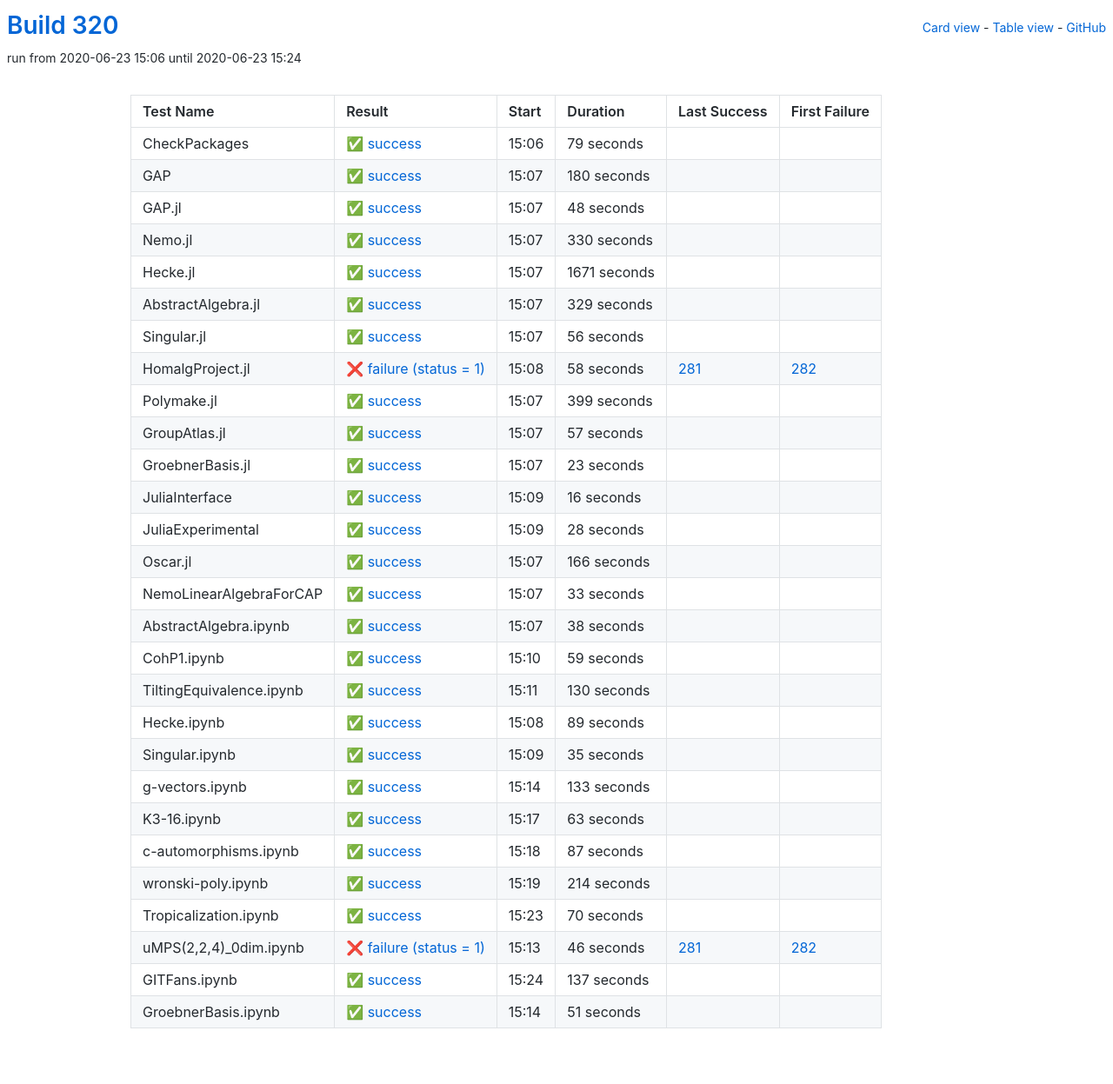
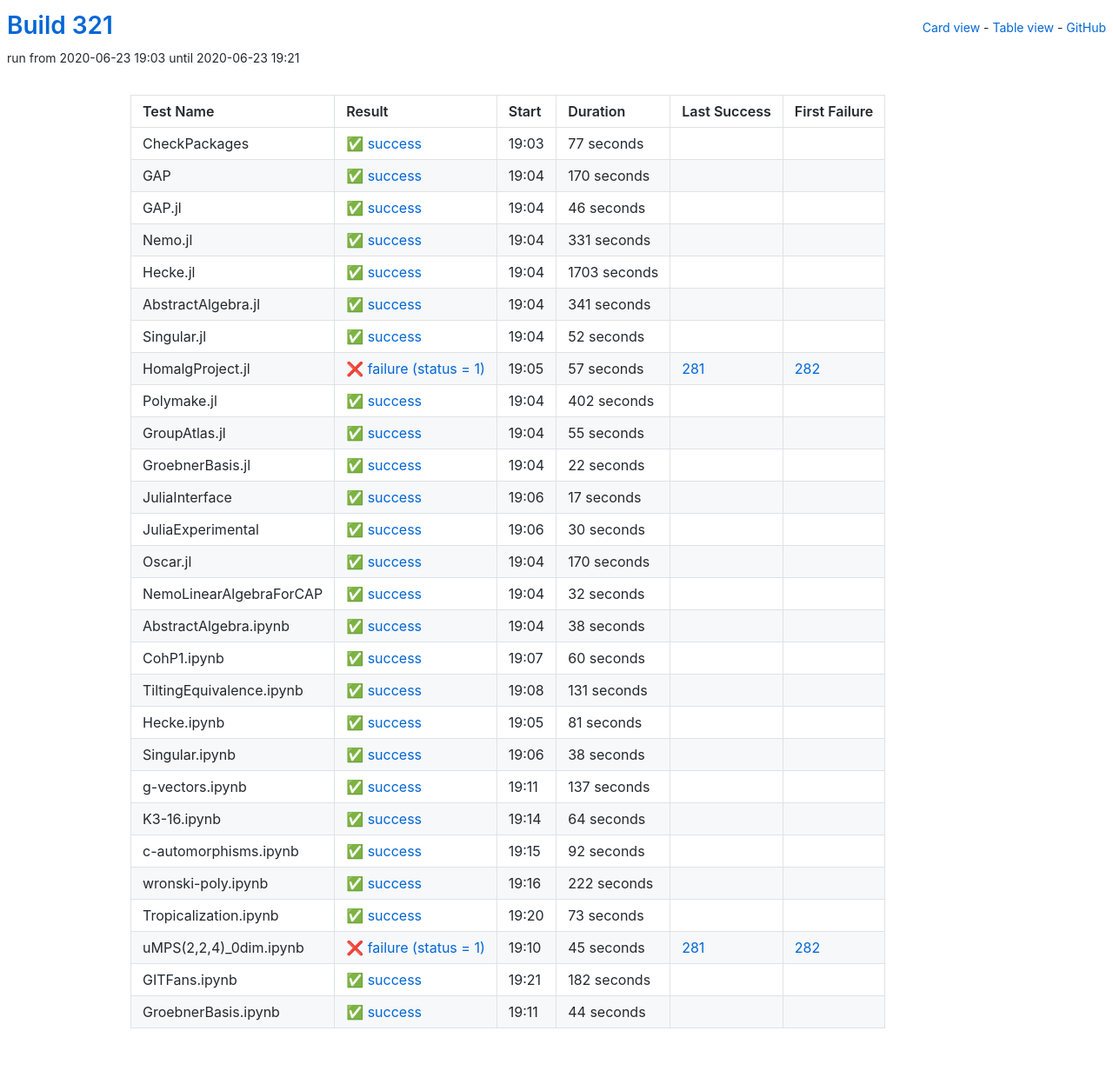
Before and after one commit to oscar-system/oscar-ci-status-stable, a Jekyll site: the page built from table.html, in a window 1280 px wide. Shown: the whole page at 87% size. Built offline with Jekyll 4.4.1, drawn with Linux system fonts in a browser that asks for light colours.

Commit message:
Build #321

```diff
--- a/_data/ci.yml
+++ b/_data/ci.yml
@@ -1,6 +1,6 @@
 ---
-build: 320
-build_url: https://oscarci.mathematik.uni-kl.de/job/oscar-stable/320/
+build: 321
+build_url: https://oscarci.mathematik.uni-kl.de/job/oscar-stable/321/
 job: oscar-stable
 organization: oscar-system
 repo: oscar-ci-status-stable
@@ -8,188 +8,188 @@ repourl: https://github.com/oscar-system/oscar-ci-status-stable
 tests:
 - name: CheckPackages
   id: checkpackages
-  log: https://oscarci.mathematik.uni-kl.de/job/oscar-stable/320/artifact/logs/build-320/CheckPackages.log
-  start: 2020-06-23 15:06
+  log: https://oscarci.mathematik.uni-kl.de/job/oscar-stable/321/artifact/logs/build-321/CheckPackages.log
+  start: 2020-06-23 19:03
   success: true
   exitcode: 0
   status: success
-  duration: 79
+  duration: 77
   last_success: false
   last_success_url:
   first_failure: false
   first_failure_url:
 - name: GAP
   id: gap
-  log: https://oscarci.mathematik.uni-kl.de/job/oscar-stable/320/artifact/logs/build-320/GAP.log
-  start: 2020-06-23 15:07
+  log: https://oscarci.mathematik.uni-kl.de/job/oscar-stable/321/artifact/logs/build-321/GAP.log
+  start: 2020-06-23 19:04
   success: true
   exitcode: 0
   status: success
-  duration: 180
+  duration: 170
   last_success: false
   last_success_url:
   first_failure: false
   first_failure_url:
 - name: GAP.jl
   id: gap-jl
-  log: https://oscarci.mathematik.uni-kl.de/job/oscar-stable/320/artifact/logs/build-320/GAP.jl.log
-  start: 2020-06-23 15:07
+  log: https://oscarci.mathematik.uni-kl.de/job/oscar-stable/321/artifact/logs/build-321/GAP.jl.log
+  start: 2020-06-23 19:04
   success: true
   exitcode: 0
   status: success
-  duration: 48
+  duration: 46
   last_success: false
   last_success_url:
   first_failure: false
   first_failure_url:
 - name: Nemo.jl
   id: nemo-jl
-  log: https://oscarci.mathematik.uni-kl.de/job/oscar-stable/320/artifact/logs/build-320/Nemo.jl.log
-  start: 2020-06-23 15:07
+  log: https://oscarci.mathematik.uni-kl.de/job/oscar-stable/321/artifact/logs/build-321/Nemo.jl.log
+  start: 2020-06-23 19:04
   success: true
   exitcode: 0
   status: success
-  duration: 330
+  duration: 331
   last_success: false
   last_success_url:
   first_failure: false
   first_failure_url:
 - name: Hecke.jl
   id: hecke-jl
-  log: https://oscarci.mathematik.uni-kl.de/job/oscar-stable/320/artifact/logs/build-320/Hecke.jl.log
-  start: 2020-06-23 15:07
+  log: https://oscarci.mathematik.uni-kl.de/job/oscar-stable/321/artifact/logs/build-321/Hecke.jl.log
+  start: 2020-06-23 19:04
   success: true
   exitcode: 0
   status: success
-  duration: 1671
+  duration: 1703
   last_success: false
   last_success_url:
   first_failure: false
   first_failure_url:
 - name: AbstractAlgebra.jl
   id: abstractalgebra-jl
-  log: https://oscarci.mathematik.uni-kl.de/job/oscar-stable/320/artifact/logs/build-320/AbstractAlgebra.jl.log
-  start: 2020-06-23 15:07
+  log: https://oscarci.mathematik.uni-kl.de/job/oscar-stable/321/artifact/logs/build-321/AbstractAlgebra.jl.log
+  start: 2020-06-23 19:04
   success: true
   exitcode: 0
   status: success
-  duration: 329
+  duration: 341
   last_success: false
   last_success_url:
   first_failure: false
   first_failure_url:
 - name: Singular.jl
   id: singular-jl
-  log: https://oscarci.mathematik.uni-kl.de/job/oscar-stable/320/artifact/logs/build-320/Singular.jl.log
-  start: 2020-06-23 15:07
+  log: https://oscarci.mathematik.uni-kl.de/job/oscar-stable/321/artifact/logs/build-321/Singular.jl.log
+  start: 2020-06-23 19:04
   success: true
   exitcode: 0
   status: success
-  duration: 56
+  duration: 52
   last_success: false
   last_success_url:
   first_failure: false
   first_failure_url:
 - name: HomalgProject.jl
   id: homalgproject-jl
-  log: https://oscarci.mathematik.uni-kl.de/job/oscar-stable/320/artifact/logs/build-320/HomalgProject.jl.log
-  start: 2020-06-23 15:08
+  log: https://oscarci.mathematik.uni-kl.de/job/oscar-stable/321/artifact/logs/build-321/HomalgProject.jl.log
+  start: 2020-06-23 19:05
   success: false
   exitcode: 1
   status: failure
-  duration: 58
+  duration: 57
   last_success: 281
   last_success_url: https://oscarci.mathematik.uni-kl.de/job/oscar-stable/281/
   first_failure: 282
   first_failure_url: https://oscarci.mathematik.uni-kl.de/job/oscar-stable/282/
 - name: Polymake.jl
   id: polymake-jl
-  log: https://oscarci.mathematik.uni-kl.de/job/oscar-stable/320/artifact/logs/build-320/Polymake.jl.log
-  start: 2020-06-23 15:07
+  log: https://oscarci.mathematik.uni-kl.de/job/oscar-stable/321/artifact/logs/build-321/Polymake.jl.log
+  start: 2020-06-23 19:04
   success: true
   exitcode: 0
   status: success
-  duration: 399
+  duration: 402
   last_success: false
   last_success_url:
   first_failure: false
   first_failure_url:
 - name: GroupAtlas.jl
   id: groupatlas-jl
-  log: https://oscarci.mathematik.uni-kl.de/job/oscar-stable/320/artifact/logs/build-320/GroupAtlas.jl.log
-  start: 2020-06-23 15:07
+  log: https://oscarci.mathematik.uni-kl.de/job/oscar-stable/321/artifact/logs/build-321/GroupAtlas.jl.log
+  start: 2020-06-23 19:04
   success: true
   exitcode: 0
   status: success
-  duration: 57
+  duration: 55
   last_success: false
   last_success_url:
   first_failure: false
   first_failure_url:
 - name: GroebnerBasis.jl
   id: groebnerbasis-jl
-  log: https://oscarci.mathematik.uni-kl.de/job/oscar-stable/320/artifact/logs/build-320/GroebnerBasis.jl.log
-  start: 2020-06-23 15:07
+  log: https://oscarci.mathematik.uni-kl.de/job/oscar-stable/321/artifact/logs/build-321/GroebnerBasis.jl.log
+  start: 2020-06-23 19:04
   success: true
   exitcode: 0
   status: success
-  duration: 23
+  duration: 22
   last_success: false
   last_success_url:
   first_failure: false
   first_failure_url:
 - name: JuliaInterface
   id: juliainterface
-  log: https://oscarci.mathematik.uni-kl.de/job/oscar-stable/320/artifact/logs/build-320/JuliaInterface.log
-  start: 2020-06-23 15:09
+  log: https://oscarci.mathematik.uni-kl.de/job/oscar-stable/321/artifact/logs/build-321/JuliaInterface.log
+  start: 2020-06-23 19:06
   success: true
   exitcode: 0
   status: success
-  duration: 16
+  duration: 17
   last_success: false
   last_success_url:
   first_failure: false
   first_failure_url:
 - name: JuliaExperimental
   id: juliaexperimental
-  log: https://oscarci.mathematik.uni-kl.de/job/oscar-stable/320/artifact/logs/build-320/JuliaExperimental.log
-  start: 2020-06-23 15:09
+  log: https://oscarci.mathematik.uni-kl.de/job/oscar-stable/321/artifact/logs/build-321/JuliaExperimental.log
+  start: 2020-06-23 19:06
   success: true
   exitcode: 0
   status: success
-  duration: 28
+  duration: 30
   last_success: false
   last_success_url:
   first_failure: false
   first_failure_url:
 - name: Oscar.jl
   id: oscar-jl
-  log: https://oscarci.mathematik.uni-kl.de/job/oscar-stable/320/artifact/logs/build-320/Oscar.jl.log
-  start: 2020-06-23 15:07
+  log: https://oscarci.mathematik.uni-kl.de/job/oscar-stable/321/artifact/logs/build-321/Oscar.jl.log
+  start: 2020-06-23 19:04
   success: true
   exitcode: 0
   status: success
-  duration: 166
+  duration: 170
   last_success: false
   last_success_url:
   first_failure: false
   first_failure_url:
 - name: NemoLinearAlgebraForCAP
   id: nemolinearalgebraforcap
-  log: https://oscarci.mathematik.uni-kl.de/job/oscar-stable/320/artifact/logs/build-320/NemoLinearAlgebraForCAP.log
-  start: 2020-06-23 15:07
+  log: https://oscarci.mathematik.uni-kl.de/job/oscar-stable/321/artifact/logs/build-321/NemoLinearAlgebraForCAP.log
+  start: 2020-06-23 19:04
   success: true
   exitcode: 0
   status: success
-  duration: 33
+  duration: 32
   last_success: false
   last_success_url:
   first_failure: false
   first_failure_url:
 - name: AbstractAlgebra.ipynb
   id: abstractalgebra-ipynb
-  log: https://oscarci.mathematik.uni-kl.de/job/oscar-stable/320/artifact/logs/build-320/AbstractAlgebra.ipynb.log
-  start: 2020-06-23 15:07
+  log: https://oscarci.mathematik.uni-kl.de/job/oscar-stable/321/artifact/logs/build-321/AbstractAlgebra.ipynb.log
+  start: 2020-06-23 19:04
   success: true
   exitcode: 0
   status: success
@@ -200,128 +200,56 @@ tests:
   first_failure_url:
 - name: CohP1.ipynb
   id: cohp1-ipynb
-  log: https://oscarci.mathematik.uni-kl.de/job/oscar-stable/320/artifact/logs/build-320/CohP1.ipynb.log
-  start: 2020-06-23 15:10
+  log: https://oscarci.mathematik.uni-kl.de/job/oscar-stable/321/artifact/logs/build-321/CohP1.ipynb.log
+  start: 2020-06-23 19:07
   success: true
   exitcode: 0
   status: success
-  duration: 59
+  duration: 60
   last_success: false
   last_success_url:
   first_failure: false
   first_failure_url:
 - name: TiltingEquivalence.ipynb
   id: tiltingequivalence-ipynb
-  log: https://oscarci.mathematik.uni-kl.de/job/oscar-stable/320/artifact/logs/build-320/TiltingEquivalence.ipynb.log
-  start: 2020-06-23 15:11
+  log: https://oscarci.mathematik.uni-kl.de/job/oscar-stable/321/artifact/logs/build-321/TiltingEquivalence.ipynb.log
+  start: 2020-06-23 19:08
   success: true
   exitcode: 0
   status: success
-  duration: 130
+  duration: 131
   last_success: false
   last_success_url:
   first_failure: false
   first_failure_url:
 - name: Hecke.ipynb
   id: hecke-ipynb
-  log: https://oscarci.mathematik.uni-kl.de/job/oscar-stable/320/artifact/logs/build-320/Hecke.ipynb.log
-  start: 2020-06-23 15:08
+  log: https://oscarci.mathematik.uni-kl.de/job/oscar-stable/321/artifact/logs/build-321/Hecke.ipynb.log
+  start: 2020-06-23 19:05
   success: true
   exitcode: 0
   status: success
-  duration: 89
+  duration: 81
   last_success: false
   last_success_url:
   first_failure: false
   first_failure_url:
 - name: Singular.ipynb
   id: singular-ipynb
-  log: https://oscarci.mathematik.uni-kl.de/job/oscar-stable/320/artifact/logs/build-320/Singular.ipynb.log
-  start: 2020-06-23 15:09
+  log: https://oscarci.mathematik.uni-kl.de/job/oscar-stable/321/artifact/logs/build-321/Singular.ipynb.log
+  start: 2020-06-23 19:06
   success: true
   exitcode: 0
   status: success
-  duration: 35
+  duration: 38
   last_success: false
   last_success_url:
   first_failure: false
   first_failure_url:
 - name: g-vectors.ipynb
   id: g-vectors-ipynb
-  log: https://oscarci.mathematik.uni-kl.de/job/oscar-stable/320/artifact/logs/build-320/g-vectors.ipynb.log
-  start: 2020-06-23 15:14
-  success: true
-  exitcode: 0
-  status: success
-  duration: 133
-  last_success: false
-  last_success_url:
-  first_failure: false
-  first_failure_url:
-- name: K3-16.ipynb
-  id: k3-16-ipynb
-  log: https://oscarci.mathematik.uni-kl.de/job/oscar-stable/320/artifact/logs/build-320/K3-16.ipynb.log
-  start: 2020-06-23 15:17
-  success: true
-  exitcode: 0
-  status: success
-  duration: 63
-  last_success: false
-  last_success_url:
-  first_failure: false
-  first_failure_url:
-- name: c-automorphisms.ipynb
-  id: c-automorphisms-ipynb
-  log: https://oscarci.mathematik.uni-kl.de/job/oscar-stable/320/artifact/logs/build-320/c-automorphisms.ipynb.log
-  start: 2020-06-23 15:18
-  success: true
-  exitcode: 0
-  status: success
-  duration: 87
-  last_success: false
-  last_success_url:
-  first_failure: false
-  first_failure_url:
-- name: wronski-poly.ipynb
-  id: wronski-poly-ipynb
-  log: https://oscarci.mathematik.uni-kl.de/job/oscar-stable/320/artifact/logs/build-320/wronski-poly.ipynb.log
-  start: 2020-06-23 15:19
-  success: true
-  exitcode: 0
-  status: success
-  duration: 214
-  last_success: false
-  last_success_url:
-  first_failure: false
-  first_failure_url:
-- name: Tropicalization.ipynb
-  id: tropicalization-ipynb
-  log: https://oscarci.mathematik.uni-kl.de/job/oscar-stable/320/artifact/logs/build-320/Tropicalization.ipynb.log
-  start: 2020-06-23 15:23
-  success: true
-  exitcode: 0
-  status: success
-  duration: 70
-  last_success: false
-  last_success_url:
-  first_failure: false
-  first_failure_url:
-- name: uMPS(2,2,4)_0dim.ipynb
-  id: umps-2-2-4-0dim-ipynb
-  log: https://oscarci.mathematik.uni-kl.de/job/oscar-stable/320/artifact/logs/build-320/uMPS-2-2-4-_0dim.ipynb.log
-  start: 2020-06-23 15:13
-  success: false
-  exitcode: 1
-  status: failure
-  duration: 46
-  last_success: 281
-  last_success_url: https://oscarci.mathematik.uni-kl.de/job/oscar-stable/281/
-  first_failure: 282
-  first_failure_url: https://oscarci.mathematik.uni-kl.de/job/oscar-stable/282/
-- name: GITFans.ipynb
-  id: gitfans-ipynb
-  log: https://oscarci.mathematik.uni-kl.de/job/oscar-stable/320/artifact/logs/build-320/GITFans.ipynb.log
-  start: 2020-06-23 15:24
+  log: https://oscarci.mathematik.uni-kl.de/job/oscar-stable/321/artifact/logs/build-321/g-vectors.ipynb.log
+  start: 2020-06-23 19:11
   success: true
   exitcode: 0
   status: success
@@ -330,15 +258,87 @@ tests:
   last_success_url:
   first_failure: false
   first_failure_url:
-- name: GroebnerBasis.ipynb
-  id: groebnerbasis-ipynb
-  log: https://oscarci.mathematik.uni-kl.de/job/oscar-stable/320/artifact/logs/build-320/GroebnerBasis.ipynb.log
-  start: 2020-06-23 15:14
+- name: K3-16.ipynb
+  id: k3-16-ipynb
+  log: https://oscarci.mathematik.uni-kl.de/job/oscar-stable/321/artifact/logs/build-321/K3-16.ipynb.log
+  start: 2020-06-23 19:14
   success: true
   exitcode: 0
   status: success
-  duration: 51
+  duration: 64
   last_success: false
   last_success_url:
   first_failure: false
   first_failure_url:
+- name: c-automorphisms.ipynb
+  id: c-automorphisms-ipynb
+  log: https://oscarci.mathematik.uni-kl.de/job/oscar-stable/321/artifact/logs/build-321/c-automorphisms.ipynb.log
+  start: 2020-06-23 19:15
+  success: true
+  exitcode: 0
+  status: success
+  duration: 92
+  last_success: false
+  last_success_url:
+  first_failure: false
+  first_failure_url:
+- name: wronski-poly.ipynb
+  id: wronski-poly-ipynb
+  log: https://oscarci.mathematik.uni-kl.de/job/oscar-stable/321/artifact/logs/build-321/wronski-poly.ipynb.log
+  start: 2020-06-23 19:16
+  success: true
+  exitcode: 0
+  status: success
+  duration: 222
+  last_success: false
+  last_success_url:
+  first_failure: false
+  first_failure_url:
+- name: Tropicalization.ipynb
+  id: tropicalization-ipynb
+  log: https://oscarci.mathematik.uni-kl.de/job/oscar-stable/321/artifact/logs/build-321/Tropicalization.ipynb.log
+  start: 2020-06-23 19:20
+  success: true
+  exitcode: 0
+  status: success
+  duration: 73
+  last_success: false
+  last_success_url:
+  first_failure: false
+  first_failure_url:
+- name: uMPS(2,2,4)_0dim.ipynb
+  id: umps-2-2-4-0dim-ipynb
+  log: https://oscarci.mathematik.uni-kl.de/job/oscar-stable/321/artifact/logs/build-321/uMPS-2-2-4-_0dim.ipynb.log
+  start: 2020-06-23 19:10
+  success: false
+  exitcode: 1
+  status: failure
+  duration: 45
+  last_success: 281
+  last_success_url: https://oscarci.mathematik.uni-kl.de/job/oscar-stable/281/
+  first_failure: 282
+  first_failure_url: https://oscarci.mathematik.uni-kl.de/job/oscar-stable/282/
+- name: GITFans.ipynb
+  id: gitfans-ipynb
+  log: https://oscarci.mathematik.uni-kl.de/job/oscar-stable/321/artifact/logs/build-321/GITFans.ipynb.log
+  start: 2020-06-23 19:21
+  success: true
+  exitcode: 0
+  status: success
+  duration: 182
+  last_success: false
+  last_success_url:
+  first_failure: false
+  first_failure_url:
+- name: GroebnerBasis.ipynb
+  id: groebnerbasis-ipynb
+  log: https://oscarci.mathematik.uni-kl.de/job/oscar-stable/321/artifact/logs/build-321/GroebnerBasis.ipynb.log
+  start: 2020-06-23 19:11
+  success: true
+  exitcode: 0
+  status: success
+  duration: 44
+  last_success: false
+  last_success_url:
+  first_failure: false
+  first_failure_url:
```
Also changed, not shown: README.md.
